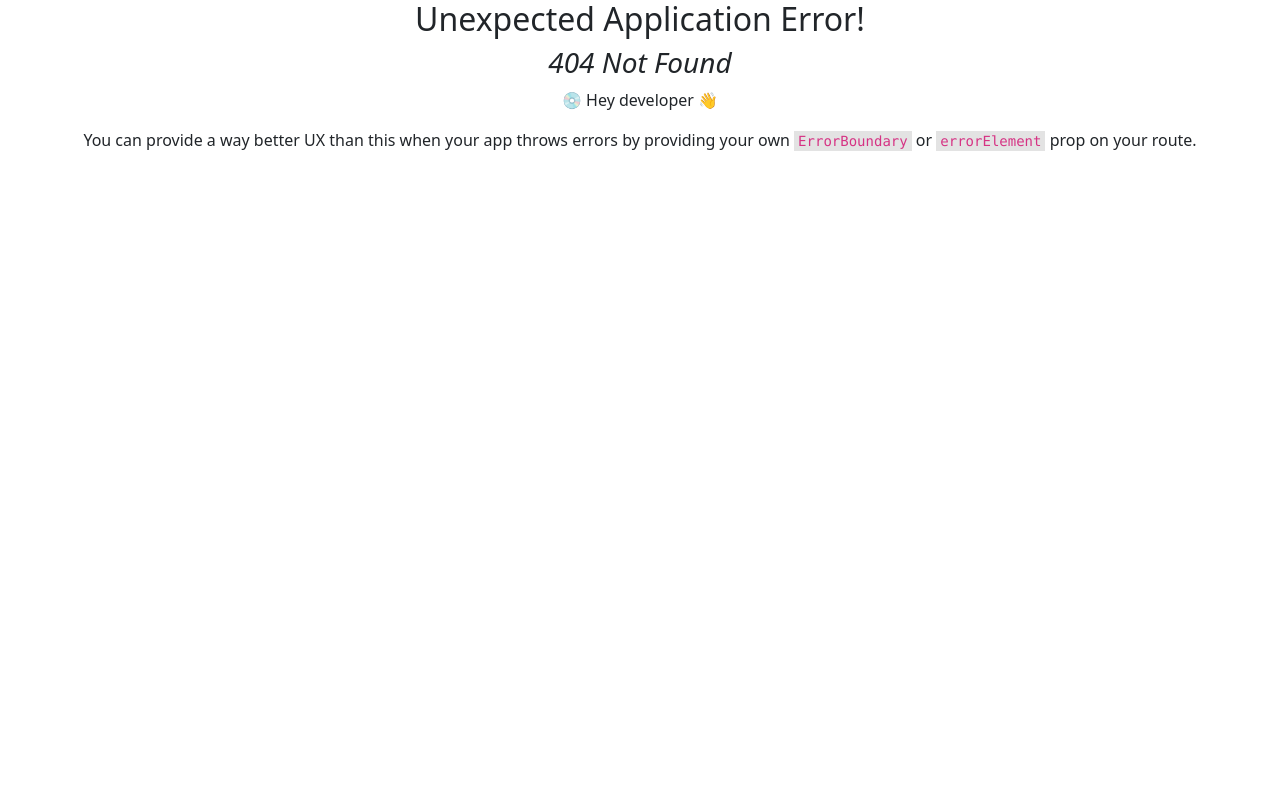
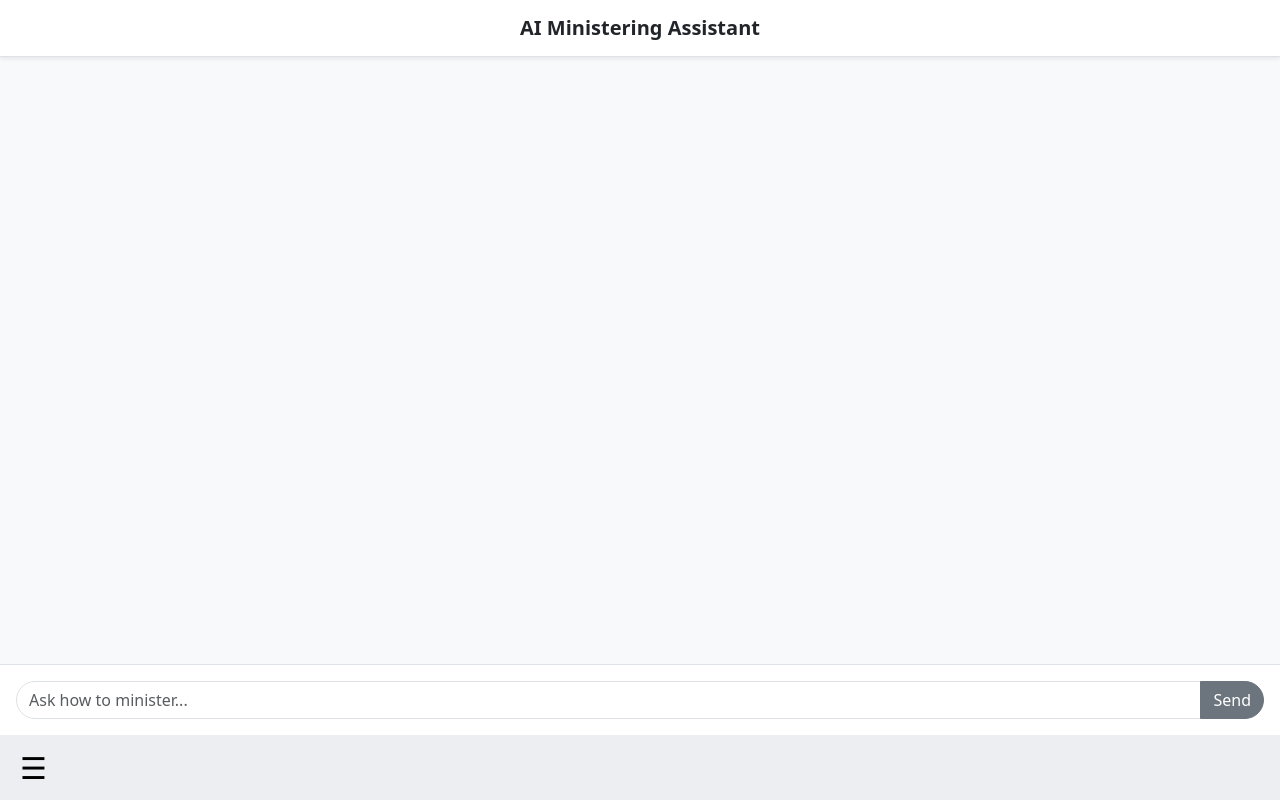
Before and after one commit to davislarson/ChurchMinisteringApp, a React (Vite) app in the folder frontend/: page /ideas in a window 1280 px wide. Before the commit this address had no page. Built offline with nearby package versions, Linux system fonts and the light colour scheme.

Commit message:
make ai page and style it

```diff
--- a/frontend/package.json
+++ b/frontend/package.json
@@ -10,6 +10,7 @@
     "preview": "vite preview"
   },
   "dependencies": {
+    "axios": "^1.8.4",
     "bootstrap": "^5.3.3",
     "date-fns": "^4.1.0",
     "react": "^19.0.0",
--- a/frontend/src/App.tsx
+++ b/frontend/src/App.tsx
@@ -1,3 +1,4 @@
+import AiAssistantPage from "./pages/AiAssistantPage";
 import CalendarPage from "./pages/CalendarPage";
 import HomePage from "./pages/HomePage";
 import MenuPage from "./pages/MenuPage";
@@ -7,7 +8,7 @@ const router = Router([
   {path: "/", element: <HomePage />},
   {path: "/calendar", element: <CalendarPage />},
   {path:"/nav", element: <MenuPage />},
-  // (path:"/ideas", element: <AiPage />},)
+  {path:"/ideas", element: <AiAssistantPage />}
 ]);
 
 function App() {
--- /dev/null
+++ b/frontend/src/pages/AiAssistantPage.tsx
@@ -0,0 +1,99 @@
+import React, { useState } from "react";
+import "../css/HomePage.css";
+import Footer from "../elements/Footer";
+// Define the structure of a message
+interface Message {
+  sender: "user" | "assistant";
+  text: string;
+}
+
+const AiAssistantPage: React.FC = () => {
+  // State to keep track of messages
+  const [messages, setMessages] = useState<Message[]>([]);
+  // State to keep track of the input field value
+  const [input, setInput] = useState("");
+
+  // Function to handle form submission
+  const handleSubmit = (e: React.FormEvent) => {
+    e.preventDefault(); // Prevent the default form submission behavior
+    if (!input.trim()) return; // Do nothing if the input is empty
+
+    // Create new messages array with the user's message and the assistant's response
+    const newMessages: Message[] = [
+      ...messages,
+      { sender: "user", text: input },
+      { sender: "assistant", text: generateResponse(input) },
+    ];
+    setMessages(newMessages); // Update the messages state
+    setInput(""); // Clear the input field
+  };
+
+  // Function to generate a response from the assistant
+  const generateResponse = (input: string): string => {
+    return `Here's a suggestion for ministering based on: "${input}" 🙏`;
+  };
+
+  return (
+    <>
+      <div className="d-flex flex-column vh-100 bg-light">
+        {/* Header */}
+        <header className="bg-white border-bottom shadow-sm p-3 text-center">
+          <h1 className="h5 mb-0 fw-semibold">AI Ministering Assistant</h1>
+        </header>
+
+        {/* Chat Messages */}
+        <main className="flex-grow-1 overflow-auto px-3 py-3">
+          {messages.map((msg, idx) => (
+            <div
+              key={idx}
+              className={`d-flex mb-3 ${
+                msg.sender === "user"
+                  ? "justify-content-end"
+                  : "justify-content-start"
+              }`}
+            >
+              <div
+                className={`event-card ${
+                  msg.sender === "user"
+                    ? "bg- text-white"
+                    : "bg-white text-black border"
+                }`}
+                style={{ maxWidth: "75%" }}
+              >
+                <p className="mb-0" style={{ whiteSpace: "pre-wrap" }}>
+                  {msg.text}
+                </p>
+              </div>
+            </div>
+          ))}
+        </main>
+
+        {/* Input Form */}
+        <form onSubmit={handleSubmit} className="border-top bg-white p-3">
+          <div className="input-group">
+            <input
+              type="text"
+              value={input}
+              onChange={(e) => setInput(e.target.value)}
+              className="form-control rounded-start-pill"
+              placeholder="Ask how to minister..."
+            />
+            <button
+              type="submit"
+              className="btn btn-secondary rounded-end-pill"
+            >
+              Send
+            </button>
+          </div>
+        </form>
+        <br />
+        <br />
+        <footer className="bg-white border-top text-center py-2">
+          <Footer />
+        </footer>
+      </div>
+    </>
+  );
+};
+
+export default AiAssistantPage;
```
Also changed, not shown: 1 other file (tests, documents, lock files or other folders).
